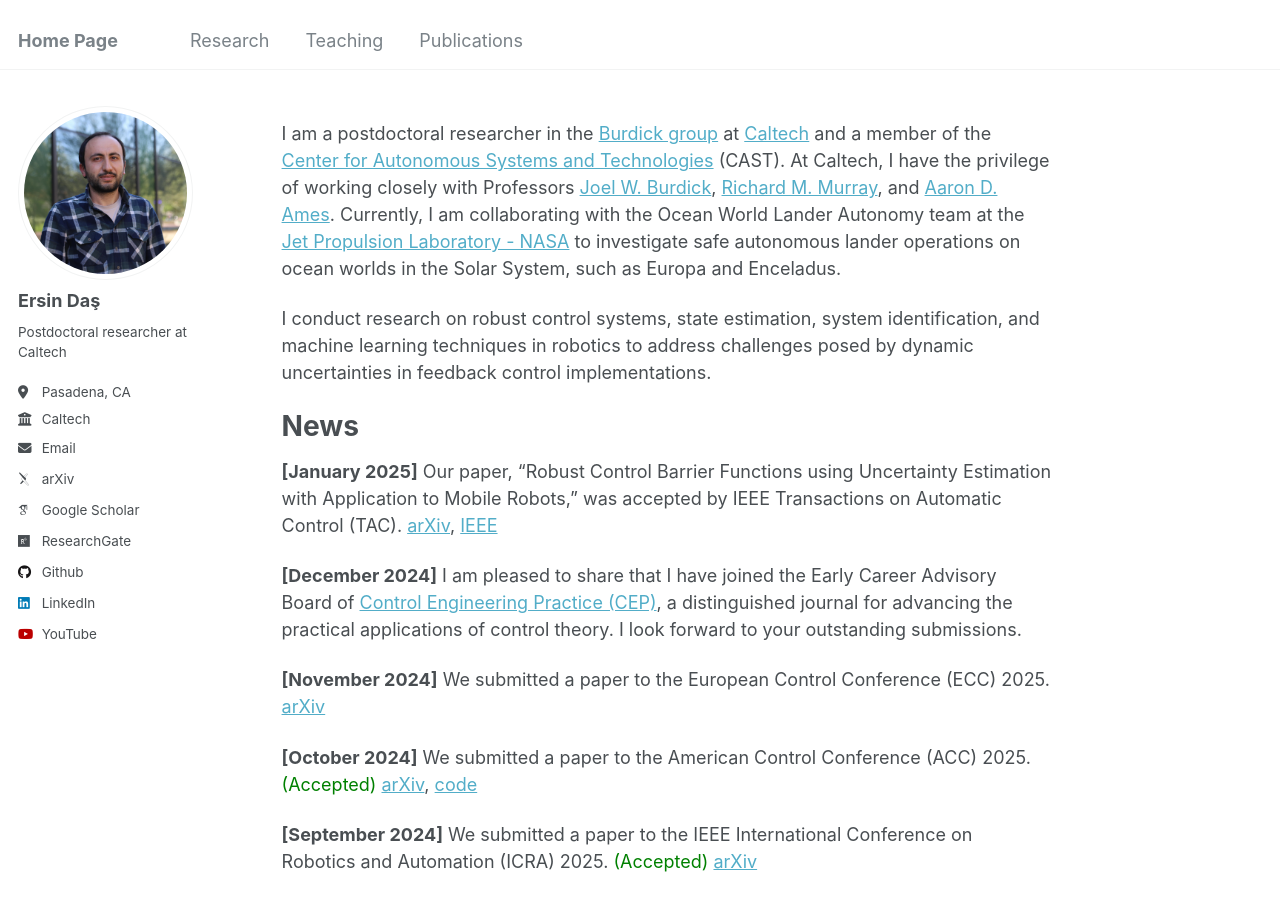
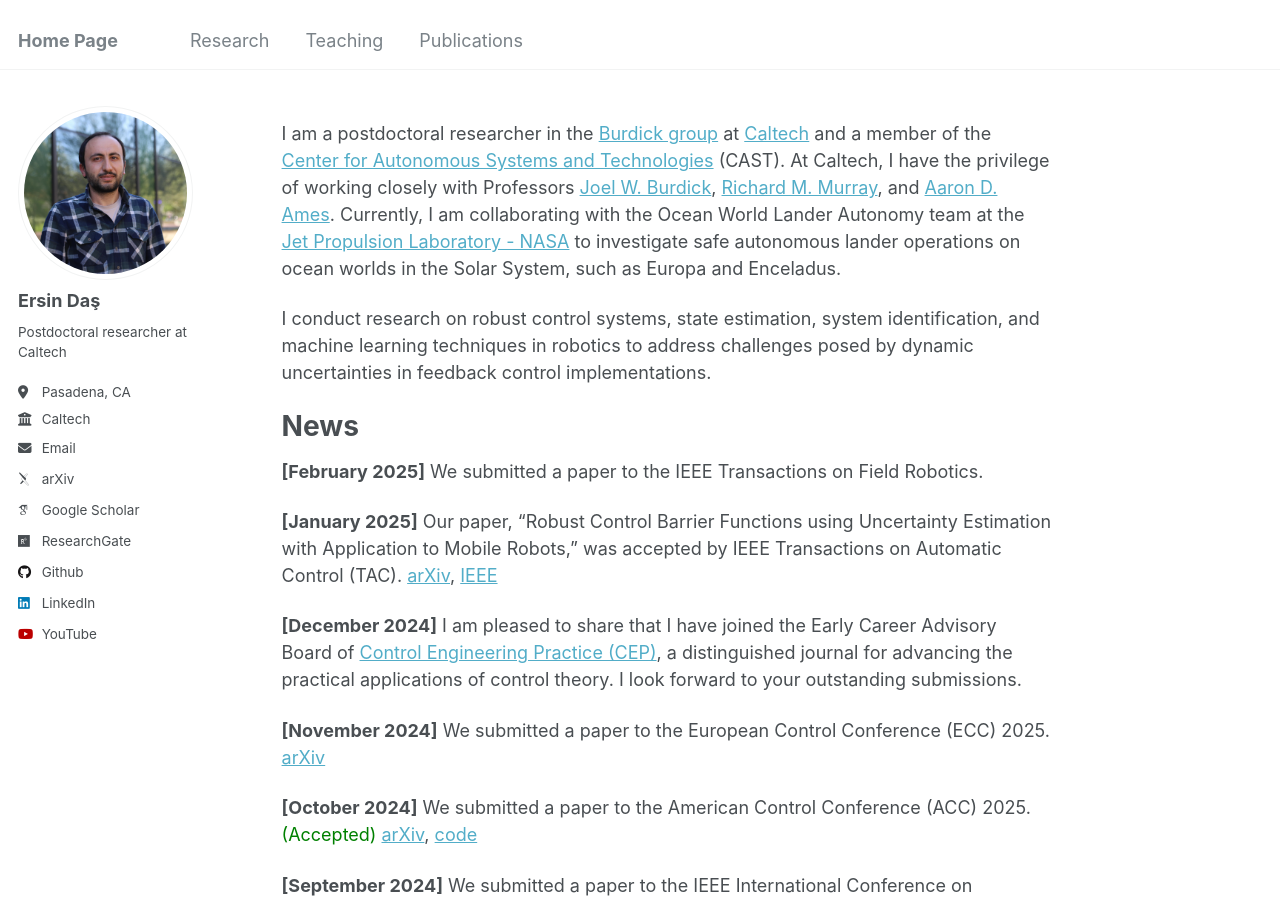
Before and after one commit to ersindas/ersindas.github.io, a Jekyll site: the page built from _pages/about.md, in a window 1280 px wide and 900 px high. Built offline with Jekyll 4.4.1, drawn with Linux system fonts in a browser that asks for light colours; some web fonts are replaced.

Commit message:
IEEE Transactions on Field Robotics paper

```diff
--- a/_pages/about.md
+++ b/_pages/about.md
@@ -13,6 +13,8 @@ I conduct research on robust control systems, state estimation, system identific
 
 News
 ======
+**[February 2025]** We submitted a paper to the IEEE Transactions on Field Robotics.
+
 **[January 2025]** Our paper, "Robust Control Barrier Functions using Uncertainty Estimation with Application to Mobile Robots," was accepted by IEEE Transactions on Automatic Control (TAC). [arXiv](https://arxiv.org/pdf/2401.01881), [IEEE](https://ieeexplore.ieee.org/document/10872802)
 
 **[December 2024]** I am pleased to share that I have joined the Early Career Advisory Board of [Control Engineering Practice (CEP)](https://www.sciencedirect.com/journal/control-engineering-practice), a distinguished journal for advancing the practical applications of control theory. I look forward to your outstanding submissions.
```
